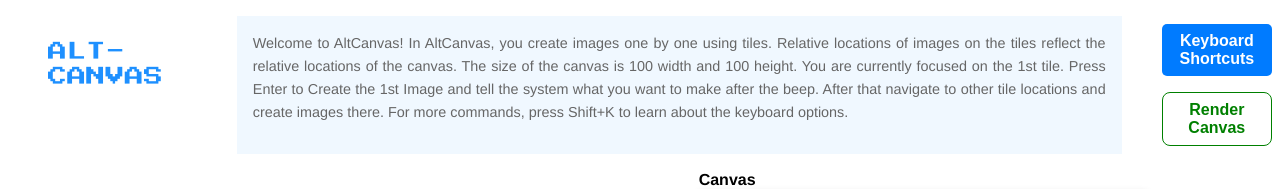
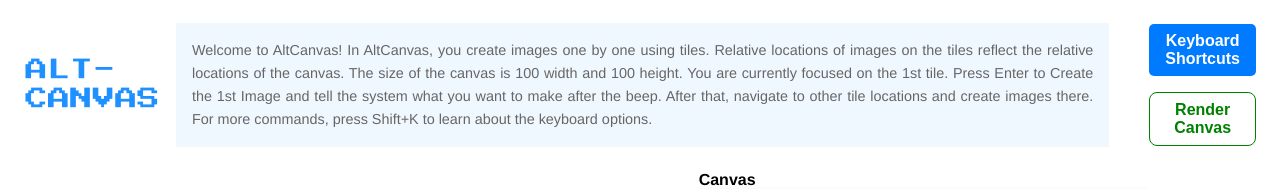
Before and after one commit to shljessie/text-tactile, a React (Create React App) app: page /sonic in a window 1280 px wide. Shown: the top 189 px of the page. Built offline with nearby package versions, Linux system fonts and the light colour scheme; no server answers.

Commit message:
update styling components

```diff
--- a/src/components/SonicTiles.jsx
+++ b/src/components/SonicTiles.jsx
@@ -1868,29 +1868,30 @@ const speakNoTileFocusedMessage = () => {
   return (
     <div id='imageGeneration'>
 
-      <div style={{display: 'flex', flexDirection:'row', marginTop: '1rem'}}>
-        <div>
-          <h1 id="mainHeader" style={{ width:'20%',fontSize: '1.2rem', marginTop: '1rem', marginLeft:'3rem', color:'#1E90FF'}}>ALT-CANVAS</h1>
+    <div style={{ display: 'flex', flexDirection: 'row', justifyContent: 'space-between', marginTop: '1rem', alignItems: 'center' }}>
+      <div style={{ flexGrow: 1, marginLeft: '2%' }}>
+        <h1 id="mainHeader" style={{ fontSize: '1.4rem', marginTop: '0', color: '#1E90FF' }}>ALT-CANVAS</h1>
       </div>
-        <div aria-live="polite" style={{backgroundColor:'aliceblue', padding:'1rem', width:'70%', fontSize:'0.9rem'}}>
+      <div aria-live="polite" style={{ flexGrow: 3, backgroundColor: 'aliceblue', padding: '1rem', margin: '0 1rem', fontSize: '0.9rem' }}>
         <p>
           Welcome to AltCanvas! In AltCanvas, you create images one by one using tiles.
           Relative locations of images on the tiles reflect the relative locations of the canvas.
           The size of the canvas is 100 width and 100 height. You are currently focused on the 1st tile. Press Enter to Create the 1st Image and tell the system what you want to make after the beep.
-          After that navigate to other tile locations and create images there.
+          After that, navigate to other tile locations and create images there.
           For more commands, press Shift+K to learn about the keyboard options.
-
         </p>
       </div>
-        <div style={{display: 'flex', flexDirection:'column', width:'10%', marginLeft:'2rem'}}>
-          <button  aria-label="Review Keyboard Shortcuts" aria-expanded="false" onClick={toggleInstructions} style={{ padding :'0.5rem', fontWeight:'800' }}>
+      <div style={{ flexGrow: 1, display: 'flex', flexDirection: 'column', justifyContent: 'flex-start', alignItems: 'center',  marginLeft: '1rem', marginRight: '1rem' }}>
+        <button aria-label="Review keyboard shortcuts" aria-expanded="false" onClick={toggleInstructions}>
           Keyboard Shortcuts
         </button>
-          <button aria-label="Render Canvas After you have made the Image" className='renderButton' onClick={handleButtonClick} style={{padding :'0.5rem', fontWeight:'800' }}>
+        <button aria-label="Render canvas after you have made the image" className='renderButton' onClick={handleButtonClick}>
           Render Canvas
         </button>
       </div>
     </div>
+
+
 
 
       <div className='mainContainer'>
```
Lines whose indentation alone changed are shown as unchanged.
